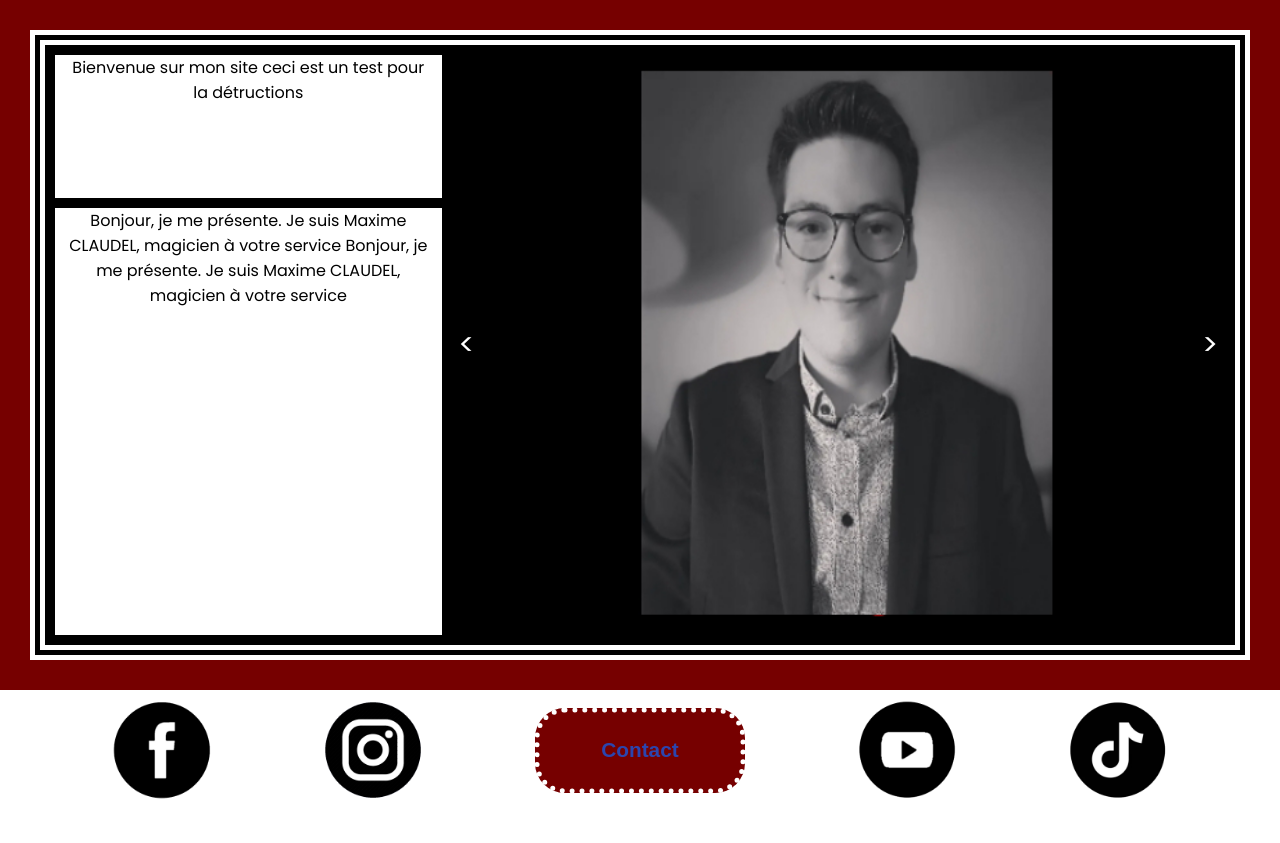
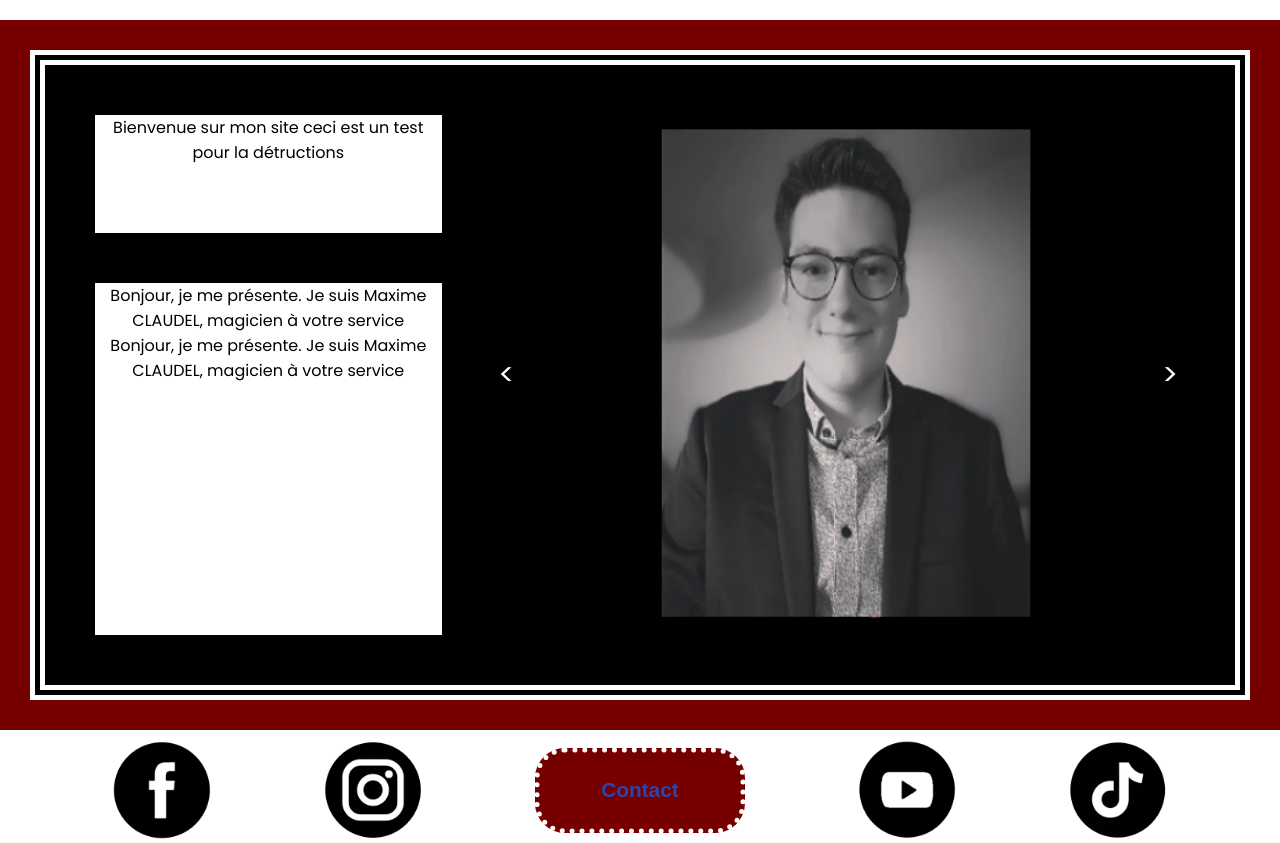
Before and after one commit to mcmagic54/mcmagic54, a PHP site: page / in a window 1280 px wide. Shown: the part 132-975 px from the top of the page. Before the commit the page ends 931 px from the top, so only its background shows below. Run offline with PHP 8.4, Linux system fonts and the light colour scheme; grey boxes are pictures that could not be loaded.

Commit message:
Small fixes

```diff
--- a/public_html/styles/content.css
+++ b/public_html/styles/content.css
@@ -66,12 +66,14 @@ iframe {
 
 @media screen and (min-width:600px) {
     .accueil {
+        margin-top: 20px;
         padding: 30px;
     }
     .accueil .bordure_noir {
+        padding: 50px;
         display: grid;
         grid-template-areas: ". img" ". img";
-        gap: 10px;
+        gap: 50px;
         grid-template-columns: 1fr 2fr;
         grid-template-rows: 1fr 3fr;
     }
--- a/public_html/styles/header.css
+++ b/public_html/styles/header.css
@@ -96,6 +96,7 @@ nav ul {
         display: inline;
     }
     nav {
+        clear: both;
         position: sticky;
         top: 0;
         background-color: white;
@@ -103,7 +104,7 @@ nav ul {
     }
     nav > ul {
         display: flex;
-        align-items: stretch;
+        align-items: end;
         justify-content: stretch;
     }
     nav > ul > li {
```
